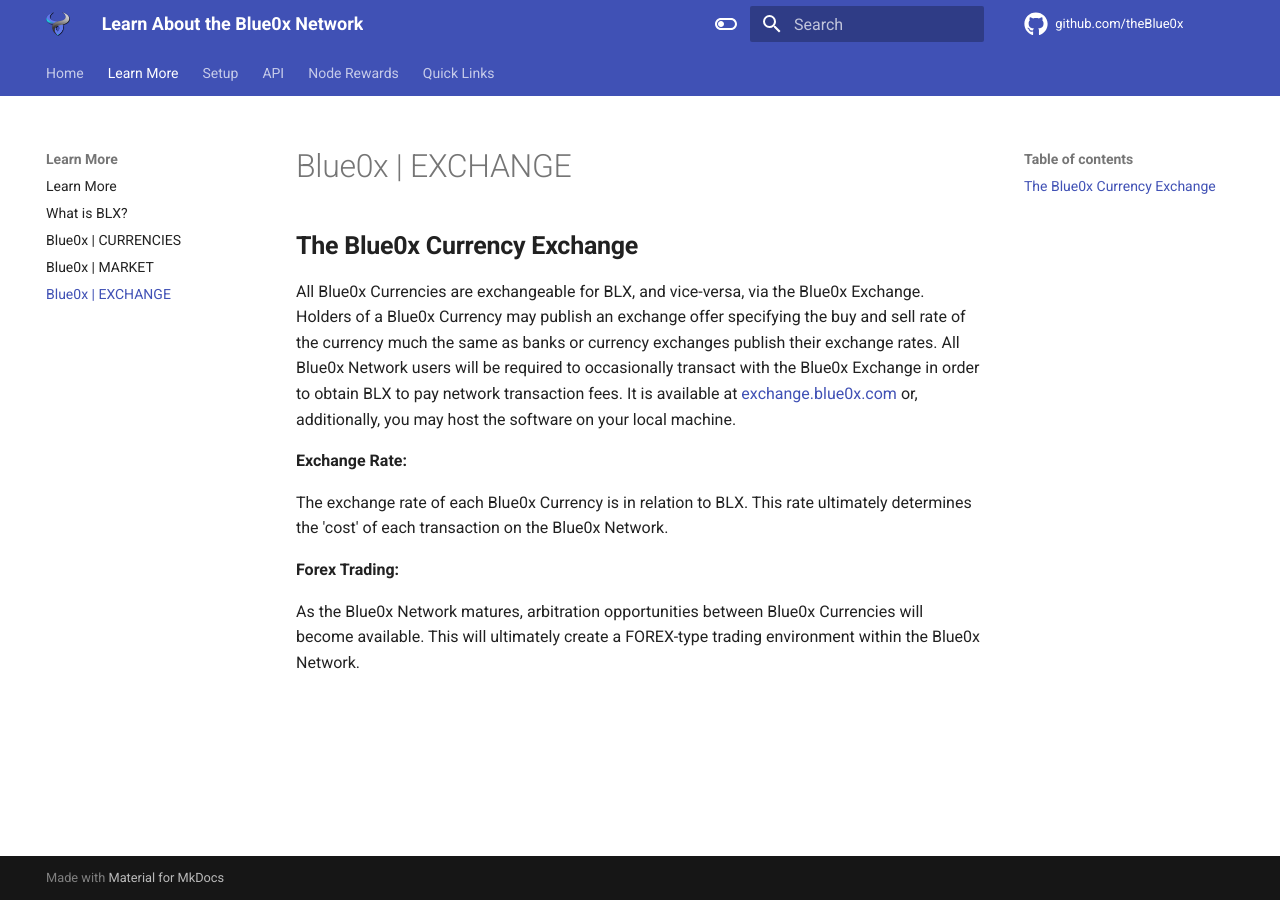
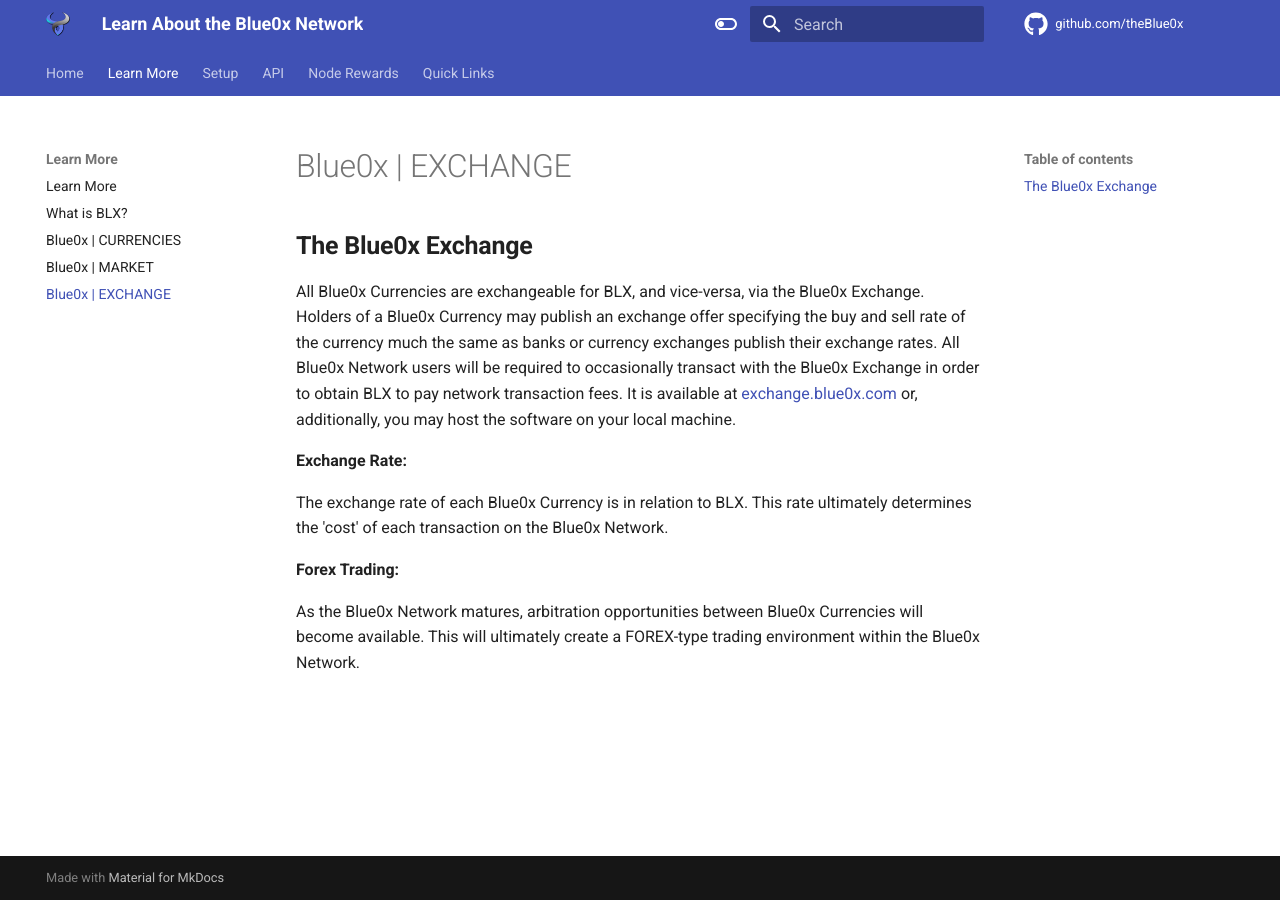
Before and after one commit to theBlue0x/docs, an MkDocs documentation site: the page built from docs/learn_more/exchange.md, in a window 1280 px wide. Built offline with MkDocs 1.6.1 and Material for MkDocs 9.7.7, drawn with Linux system fonts in a browser that asks for light colours.

Commit message:
Update exchange.md

```diff
--- a/docs/learn_more/exchange.md
+++ b/docs/learn_more/exchange.md
@@ -1,4 +1,4 @@
-## **The Blue0x Currency Exchange** ##
+## **The Blue0x Exchange** ##
 
 All Blue0x Currencies are exchangeable for BLX, and vice-versa, via the Blue0x Exchange.  Holders of a Blue0x Currency may publish an exchange offer specifying the buy and sell rate of the currency much the same as banks or currency exchanges publish their exchange rates.  All Blue0x Network users will be required to occasionally transact with the Blue0x Exchange in order to obtain BLX to pay network transaction fees.  It is available at [exchange.blue0x.com](https://exchange.blue0x.com) or, additionally, you may host the software on your local machine.
 
```
